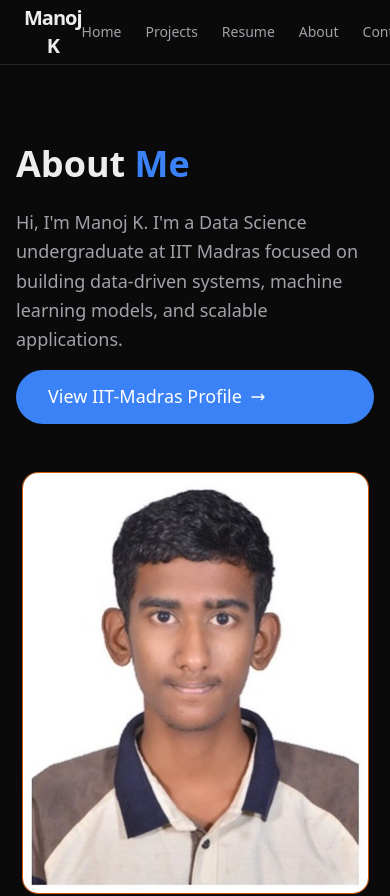
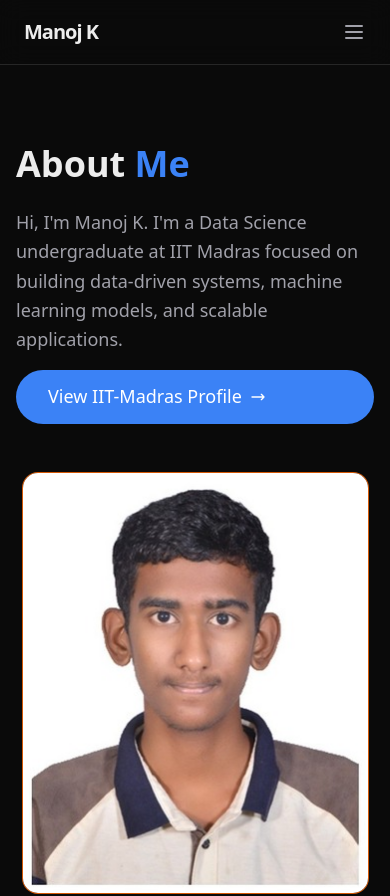
Before and after one commit to 24f2004663/Portfolio, a Next.js app: page /about in a window 390 px wide. Shown: the top 896 px of the page. Built offline with nearby package versions, Linux system fonts and the light colour scheme.

Commit message:
Fix mobile navbar layout, align timeline dots, and rename resume file

```diff
--- a/app/about/page.tsx
+++ b/app/about/page.tsx
@@ -67,7 +67,7 @@ export default function AboutPage() {
                         viewport={{ once: true }}
                         className="relative"
                     >
-                        <span className="absolute -left-[41px] md:-left-[57px] top-0 w-5 h-5 rounded-full bg-accent border-4 border-background" />
+                        <span className="absolute -left-[43px] md:-left-[59px] top-1 w-5 h-5 rounded-full bg-accent border-4 border-background" />
                         <div className="text-accent font-mono mb-2">2024 - Present</div>
                         <br />
                         <h3 className="text-xl font-bold">BS in Data Science & Applications</h3>
@@ -83,7 +83,7 @@ export default function AboutPage() {
                         viewport={{ once: true }}
                         className="relative"
                     >
-                        <span className="absolute -left-[41px] md:-left-[57px] top-0 w-5 h-5 rounded-full bg-secondary border-4 border-background" />
+                        <span className="absolute -left-[43px] md:-left-[59px] top-1 w-5 h-5 rounded-full bg-secondary border-4 border-background" />
                         <div className="text-secondary font-mono mb-2">2022 - 2024</div>
                         <h3 className="text-xl font-bold">High School</h3>
                         <div className="text-secondary">Science Stream (PCM)</div>
--- a/components/Navbar.tsx
+++ b/components/Navbar.tsx
@@ -1,5 +1,6 @@
 'use client';
 
+import { useState } from 'react';
 import Link from 'next/link';
 import { useContact } from '@/context/ContactContext';
 import { useResume } from '@/context/ResumeContext';
@@ -7,14 +8,17 @@ import { useResume } from '@/context/ResumeContext';
 export default function Navbar() {
   const { openContact } = useContact();
   const { openResume } = useResume();
+  const [isOpen, setIsOpen] = useState(false);
 
   return (
     <nav className="fixed top-0 w-full z-50 border-b border-card-border bg-background/80 backdrop-blur-md">
       <div className="max-w-7xl mx-auto px-6 h-16 flex items-center justify-between">
-        <Link href="/" className="text-xl font-bold tracking-tighter hover:text-accent transition-colors">
-          <center>Manoj K</center>
+        <Link href="/" className="text-xl font-bold tracking-tighter hover:text-accent transition-colors z-50 relative">
+          Manoj K
         </Link>
-        <div className="flex gap-6 text-sm font-medium text-secondary items-center">
+
+        {/* Desktop Navigation */}
+        <div className="hidden md:flex gap-6 text-sm font-medium text-secondary items-center">
           <Link href="/" className="hover:text-foreground transition-colors">Home</Link>
           <Link href="/projects" className="hover:text-foreground transition-colors">Projects</Link>
           <button onClick={openResume} className="hover:text-foreground transition-colors cursor-pointer">
@@ -25,6 +29,33 @@ export default function Navbar() {
             Contact
           </button>
         </div>
+
+        {/* Mobile Menu Button */}
+        <button
+          className="md:hidden z-50 p-2 -mr-2 text-secondary hover:text-foreground"
+          onClick={() => setIsOpen(!isOpen)}
+        >
+          {isOpen ? (
+            <svg className="w-6 h-6" fill="none" viewBox="0 0 24 24" stroke="currentColor">
+              <path strokeLinecap="round" strokeLinejoin="round" strokeWidth={2} d="M6 18L18 6M6 6l12 12" />
+            </svg>
+          ) : (
+            <svg className="w-6 h-6" fill="none" viewBox="0 0 24 24" stroke="currentColor">
+              <path strokeLinecap="round" strokeLinejoin="round" strokeWidth={2} d="M4 6h16M4 12h16M4 18h16" />
+            </svg>
+          )}
+        </button>
+
+        {/* Mobile Navigation Overlay */}
+        {isOpen && (
+          <div className="fixed top-16 left-0 w-full h-[calc(100vh-4rem)] bg-black z-40 flex flex-col items-center justify-start pt-10 space-y-8 md:hidden overflow-y-auto">
+            <Link href="/" onClick={() => setIsOpen(false)} className="text-2xl font-bold hover:text-accent transition-colors">Home</Link>
+            <Link href="/projects" onClick={() => setIsOpen(false)} className="text-2xl font-bold hover:text-accent transition-colors">Projects</Link>
+            <button onClick={() => { openResume(); setIsOpen(false); }} className="text-2xl font-bold hover:text-accent transition-colors">Resume</button>
+            <Link href="/about" onClick={() => setIsOpen(false)} className="text-2xl font-bold hover:text-accent transition-colors">About</Link>
+            <button onClick={() => { openContact(); setIsOpen(false); }} className="text-2xl font-bold hover:text-accent transition-colors">Contact</button>
+          </div>
+        )}
       </div>
     </nav>
   );
--- a/components/ResumeModal.tsx
+++ b/components/ResumeModal.tsx
@@ -33,7 +33,7 @@ export default function ResumeModal() {
                             <h2 className="text-xl font-bold">Resume</h2>
                             <div className="flex items-center gap-3">
                                 <Link
-                                    href="/Resume.pdf"
+                                    href="/Manoj_K_Resume.pdf"
                                     target="_blank"
                                     download
                                     className="p-2 hover:bg-white/10 rounded-full transition-colors hidden sm:flex items-center gap-2 text-sm font-medium"
@@ -42,7 +42,7 @@ export default function ResumeModal() {
                                     <span>Download</span>
                                 </Link>
                                 <Link
-                                    href="/Resume.pdf"
+                                    href="/Manoj_K_Resume.pdf"
                                     target="_blank"
                                     className="p-2 hover:bg-white/10 rounded-full transition-colors text-sm font-medium flex items-center gap-2"
                                 >
@@ -61,7 +61,7 @@ export default function ResumeModal() {
                         {/* PDF Viewer */}
                         <div className="flex-grow bg-zinc-900 rounded-b-xl overflow-hidden relative">
                             <iframe
-                                src="/Resume.pdf"
+                                src="/Manoj_K_Resume.pdf#toolbar=0&navpanes=0"
                                 className="w-full h-full border-none"
                                 title="Resume PDF"
                             />
```
Also changed, not shown: 1 other file (tests, documents, lock files or other folders).
